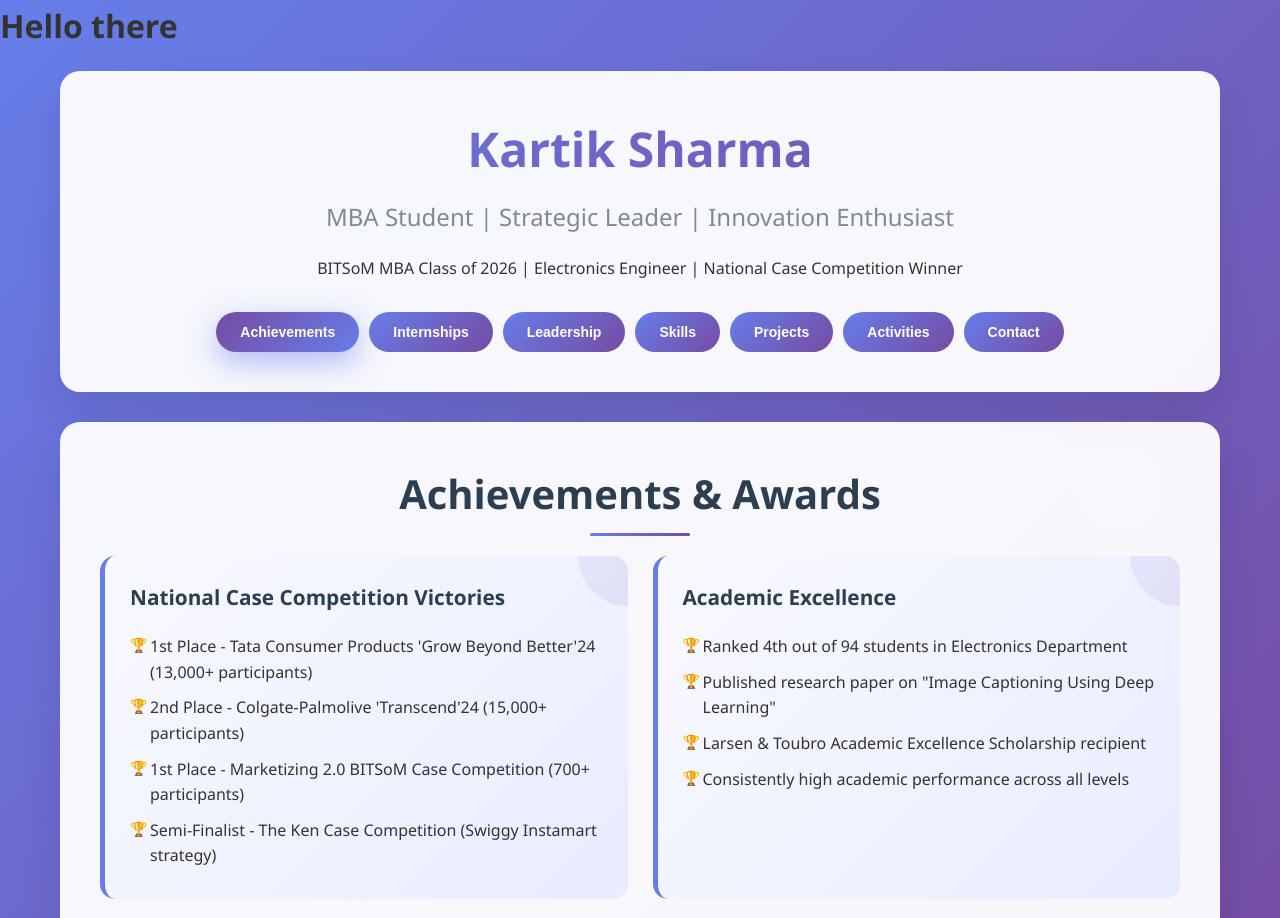
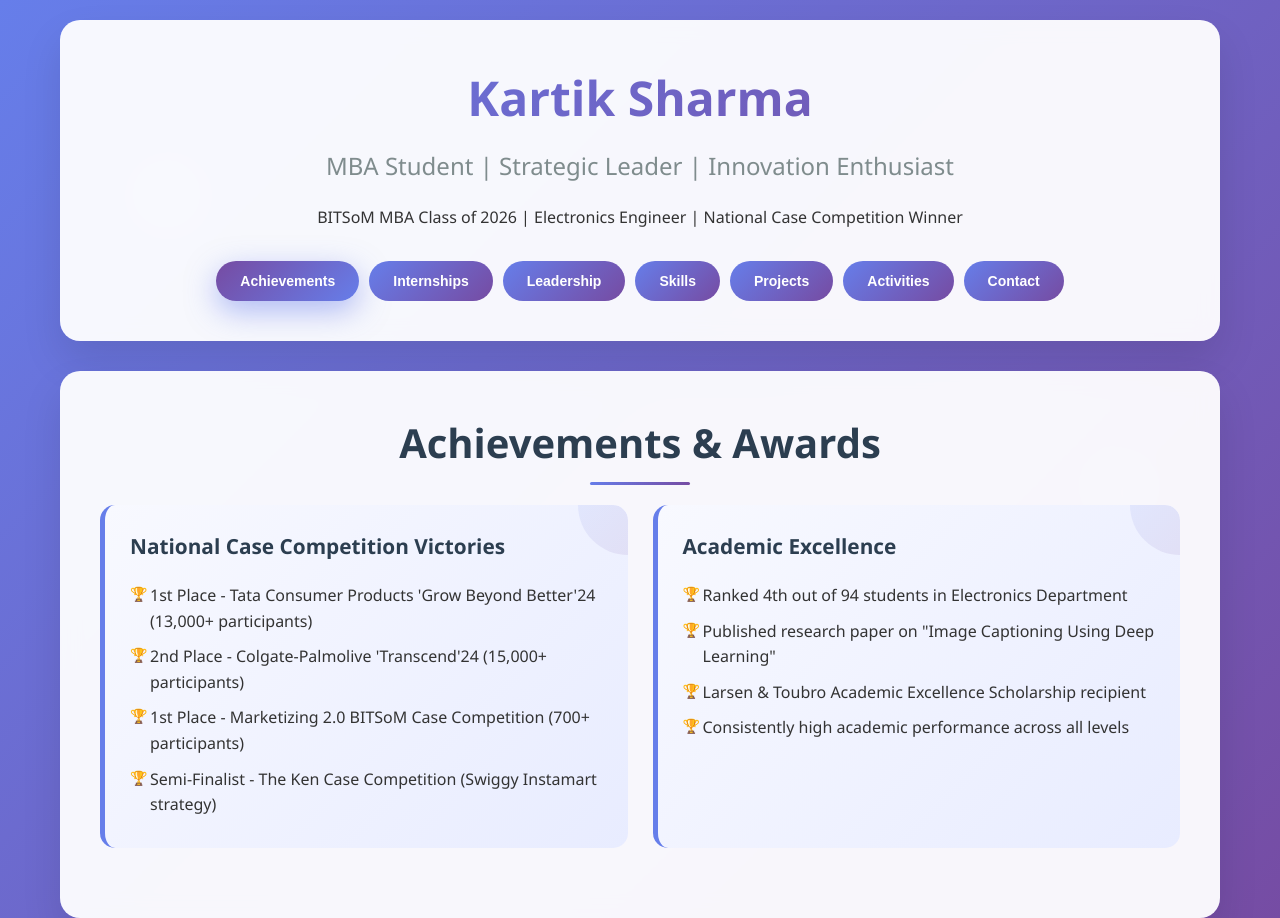
Before and after one commit to kartiked/kartiked.github.io, a plain HTML site: page index.html in a window 1280 px wide. Shown: the top 918 px of the page. Drawn offline with Linux system fonts and the light colour scheme.

Commit message:
Update index.html

```diff
--- a/index.html
+++ b/index.html
@@ -1,5 +1,3 @@
-<h1>Hello there</h1>
-
 <head>
     <meta charset="UTF-8">
     <meta name="viewport" content="width=device-width, initial-scale=1.0">
```
